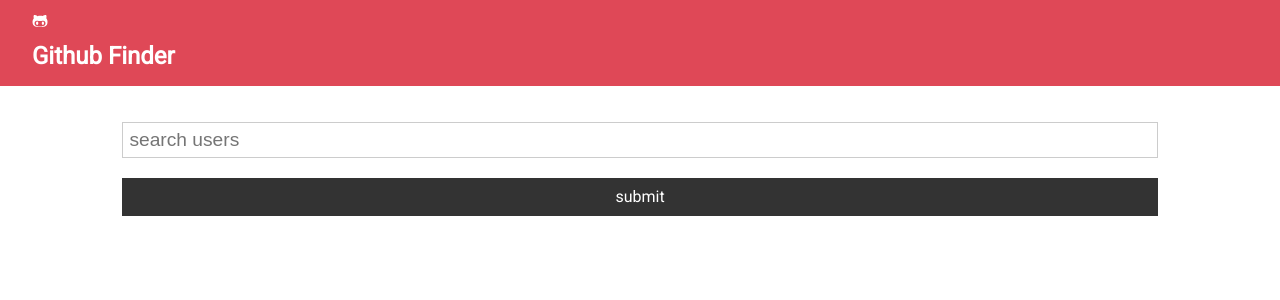
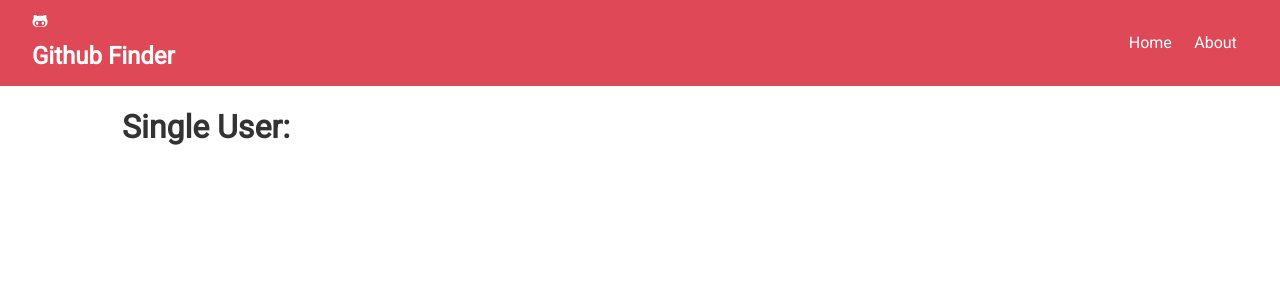
Before and after one commit to Moonbladez/github-finder, a React (Create React App) app: page /user/1 in a window 1280 px wide. Shown: the top 300 px of the page. Built offline with nearby package versions, Linux system fonts and the light colour scheme; no server answers.

Commit message:
added single user component and route

```diff
--- a/package.json
+++ b/package.json
@@ -10,6 +10,7 @@
 		"react": "^16.13.1",
 		"react-dom": "^16.13.1",
 		"react-icons": "^3.10.0",
+		"react-router-dom": "^5.2.0",
 		"react-scripts": "3.4.1"
 	},
 	"scripts": {
--- a/src/App.jsx
+++ b/src/App.jsx
@@ -1,17 +1,21 @@
 import React, { Component } from "react";
-
+import { BrowserRouter, Switch, Route } from "react-router-dom";
 import axios from "axios";
 
 import { Navbar } from "./components/layout/Navbar";
 import { Alert } from "./components/layout/Alert";
 import { Search } from "./components/users/Search";
 import { Users } from "./components/users/Users";
+import { User } from "./components/users/User";
+
+import { About } from "./components/pages/About";
 
 import "./App.css";
 
 export class App extends Component {
 	state = {
 		users: [],
+		user: [],
 		loading: false,
 		alert: null,
 	};
@@ -33,6 +37,24 @@ export class App extends Component {
 		});
 	};
 
+	//get single github user
+	getUser = async (username) => {
+		this.setState({ loading: true });
+
+		const github = axios.create({
+			baseURL: "https://api.github.com",
+			timeout: 1000,
+			headers: { Authorization: process.env.REACT_APP_GITHUB_TOKEN },
+		});
+		const response = await github.get(`/users/${username}?`);
+
+		this.setState({
+			loading: false,
+			user: response.data,
+		});
+	};
+
+	//clear list of users
 	clearUsers = () => {
 		this.setState({
 			users: [],
@@ -47,12 +69,19 @@ export class App extends Component {
 	};
 
 	render() {
-		const { users, loading } = this.state;
+		const { users, loading, user } = this.state;
 		return (
+			<BrowserRouter>
 				<div className='App'>
 					<Navbar />
 					<div className='container'>
 						<Alert alert={this.state.alert} />
+						<Switch>
+							<Route
+								exact
+								path='/'
+								render={(props) => (
+									<>
 										<Search
 											searchUsers={this.searchUsers}
 											clearUsers={this.clearUsers}
@@ -60,8 +89,26 @@ export class App extends Component {
 											setAlert={this.setAlert}
 										/>
 										<Users loading={loading} users={users} />
+									</>
+								)}
+							/>
+							<Route exact path='/about' component={About} />
+							<Route
+								exact
+								path='/user/:login'
+								render={(props) => (
+									<User
+										{...props}
+										getUser={this.getUser}
+										user={user}
+										loading={loading}
+									/>
+								)}
+							/>
+						</Switch>
 					</div>
 				</div>
+			</BrowserRouter>
 		);
 	}
 }
--- a/src/components/layout/Navbar.jsx
+++ b/src/components/layout/Navbar.jsx
@@ -1,6 +1,6 @@
 import React from "react";
 import PropTypes from "prop-types";
-
+import { Link } from "react-router-dom";
 import { FaGithubAlt } from "react-icons/fa";
 
 export const Navbar = ({ title }) => {
@@ -10,6 +10,14 @@ export const Navbar = ({ title }) => {
 				<FaGithubAlt />
 				<h1>{title}</h1>
 			</div>
+			<ul>
+				<li>
+					<Link to='/'>Home</Link>
+				</li>
+				<li>
+					<Link to='/about'>About</Link>
+				</li>
+			</ul>
 		</nav>
 	);
 };
--- /dev/null
+++ b/src/components/pages/About.jsx
@@ -0,0 +1,11 @@
+import React from "react";
+
+export const About = () => {
+	return (
+		<div>
+			<h1>About This Application</h1>
+			<p>An application to search Github users</p>
+			<p>Version 1.0</p>
+		</div>
+	);
+};
--- /dev/null
+++ b/src/components/users/User.jsx
@@ -0,0 +1,33 @@
+import React, { Component } from "react";
+
+export class User extends Component {
+	componentDidMount() {
+		this.props.getUser(this.props.match.params.login);
+	}
+	render() {
+		const {
+			name,
+			avatar_url,
+			location,
+			bio,
+			blog,
+			login,
+			html_url,
+			followers,
+			following,
+			public_repos,
+			public_gists,
+			hireable,
+		} = this.props.user;
+
+		const { loading } = this.props;
+
+		return (
+			<div>
+				<h1>Single User: {location}</h1>
+			</div>
+		);
+	}
+}
+
+export default User;
--- a/src/components/users/UserItem.jsx
+++ b/src/components/users/UserItem.jsx
@@ -1,5 +1,6 @@
 import React from "react";
 import PropTypes from "prop-types";
+import { Link } from "react-router-dom";
 
 export const UserItem = ({ user: { avatar_url, login, html_url } }) => {
 	return (
@@ -12,9 +13,9 @@ export const UserItem = ({ user: { avatar_url, login, html_url } }) => {
 			/>
 			<h3>{login}</h3>
 			<div>
-				<a href={html_url} className='btn btn-dark btn-sm my-1'>
+				<Link to={`/user/${login}`} className='btn btn-dark btn-sm my-1'>
 					more
-				</a>
+				</Link>
 			</div>
 		</div>
 	);
```
Also changed, not shown: 1 other file (tests, documents, lock files or other folders). Lines whose indentation alone changed are shown as unchanged.
